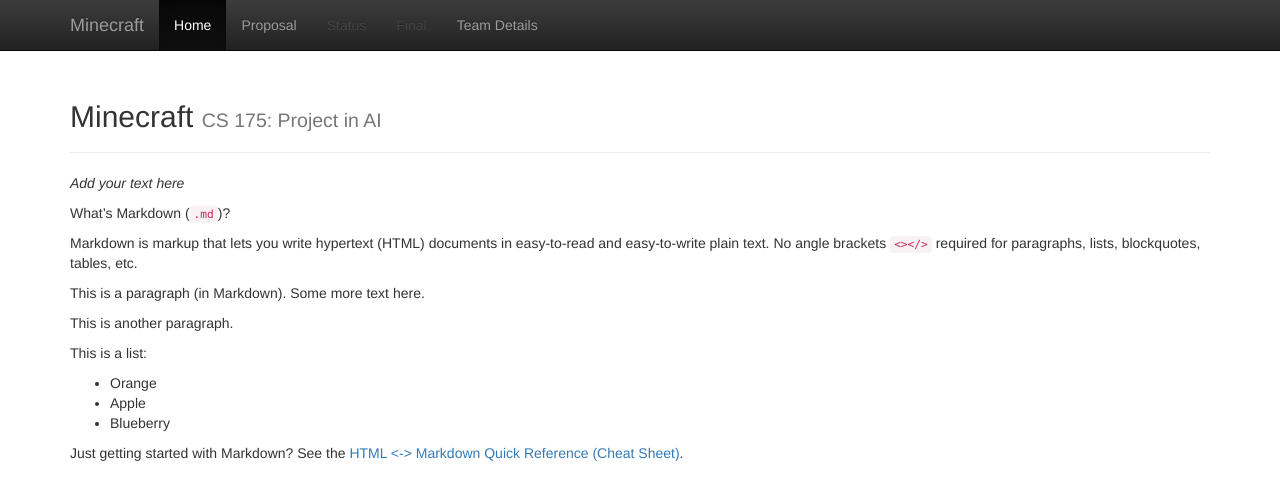
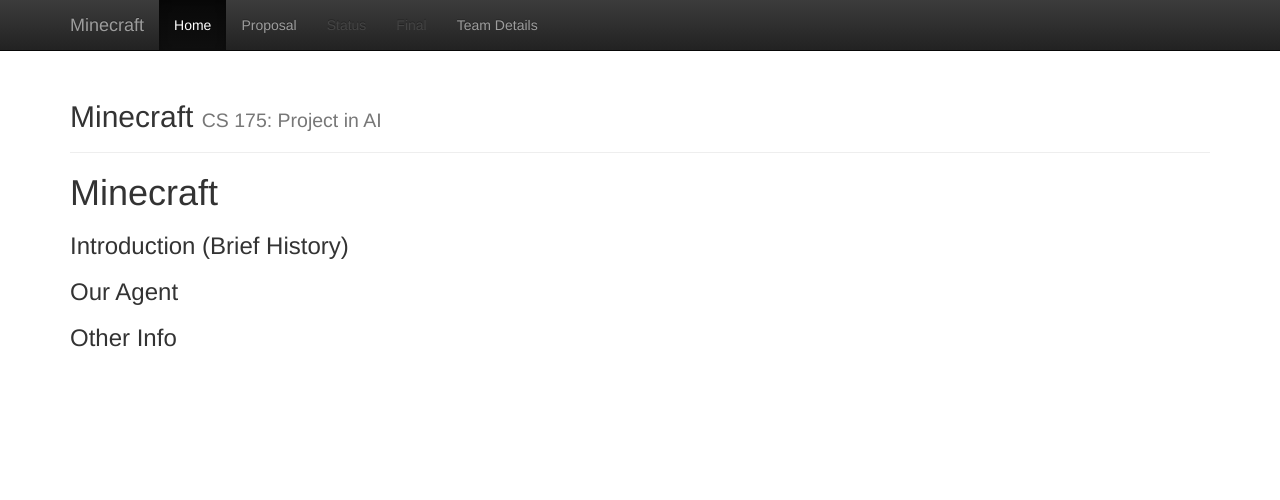
Before and after one commit to SGupta-9/cs175group5, a Jekyll site: the page built from docs/index.md, in a window 1280 px wide. Shown: the top 500 px of the page. Built offline with Jekyll 4.4.1, drawn with Linux system fonts in a browser that asks for light colours.

Commit message:
Update index.md

```diff
--- a/docs/index.md
+++ b/docs/index.md
@@ -3,32 +3,10 @@ layout: default
 title:  Home
 ---
 
-_Add your text here_
+# Minecraft
 
+### Introduction (Brief History)
 
-What's Markdown (`.md`)?
+### Our Agent
 
-Markdown is markup that lets you write hypertext (HTML) documents
-in easy-to-read and easy-to-write plain text.
-No angle brackets `<></>` required for
-paragraphs, lists, blockquotes, tables, etc.
-
-
-This is a paragraph (in Markdown). Some more
-text here.
-
-This is another paragraph.
-
-This is a list:
-
-- Orange
-- Apple
-- Blueberry
-
-
-
-Just getting started with Markdown?
-See the [HTML <-> Markdown Quick Reference (Cheat Sheet)][quickref].
-
-
-[quickref]: https://github.com/mundimark/quickrefs/blob/master/HTML.md
+### Other Info
```
